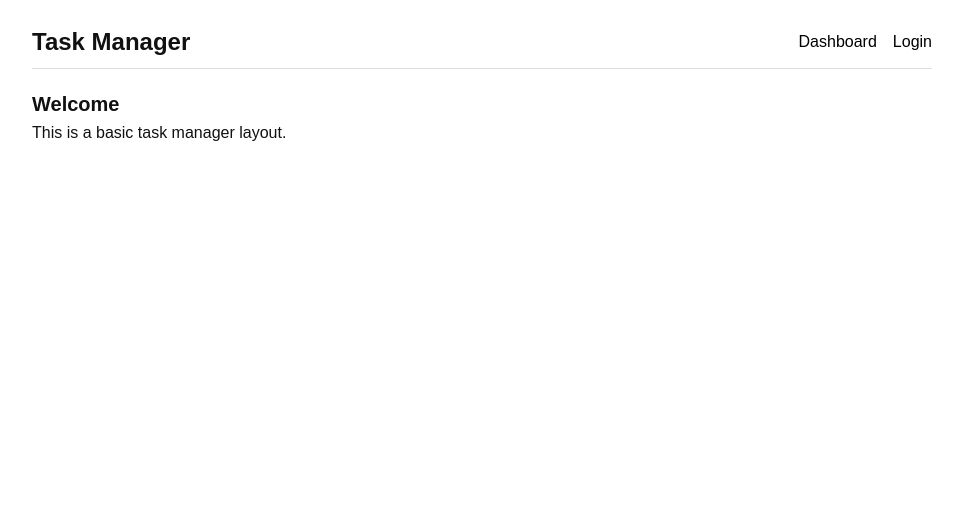
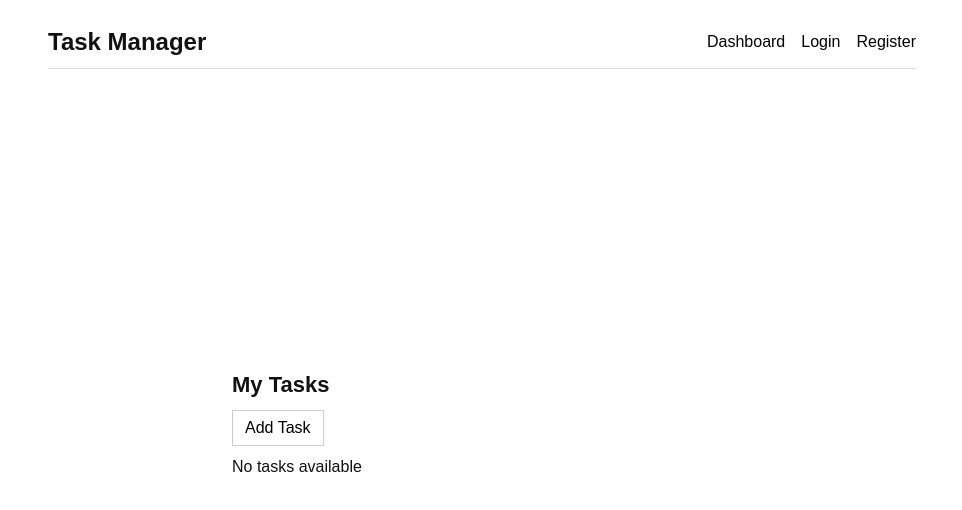
Before and after one commit to goliakash/Task_management_devops_project, a React app in the folder frontend/: page / in a window 1280 px wide. Shown: the top 510 px of the page, without its empty margins (158-1120 px from the left). Built offline with nearby package versions, Linux system fonts and the light colour scheme; the HTML template or start-up script is replaced by a standard one.

Commit message:
add some files and edited some code

```diff
--- a/frontend/package.json
+++ b/frontend/package.json
@@ -10,6 +10,7 @@
     "preview": "vite preview"
   },
   "dependencies": {
+    "axios": "^1.14.0",
     "react": "^19.2.4",
     "react-dom": "^19.2.4"
   },
--- a/frontend/src/App.css
+++ b/frontend/src/App.css
@@ -2,6 +2,8 @@
   max-width: 900px;
   margin: 0 auto;
   padding: 16px;
+  min-height: 100vh;
+  box-sizing: border-box;
 }
 
 .navbar {
@@ -23,20 +25,71 @@
   gap: 16px;
 }
 
-.nav-links a {
+.nav-links button {
+  background: none;
+  border: none;
+  padding: 0;
+  font-size: 16px;
+  font-family: inherit;
+  cursor: pointer;
   color: #000000;
   text-decoration: none;
 }
 
 .content {
-  padding-top: 24px;
+  min-height: calc(100vh - 90px);
+  display: flex;
+  align-items: center;
+  justify-content: center;
 }
 
-.content h2 {
-  margin: 0 0 8px;
-  font-size: 20px;
+.dashboard-page {
+  width: 100%;
+  max-width: 500px;
 }
 
-.content p {
-  margin: 0;
+.dashboard-page h2 {
+  margin: 0 0 12px;
+  font-size: 22px;
 }
+
+.dashboard-page button {
+  border: 1px solid #cccccc;
+  background: #ffffff;
+  padding: 8px 12px;
+  font-size: 16px;
+  cursor: pointer;
+  margin-bottom: 12px;
+}
+
+.form-page {
+  width: 100%;
+  max-width: 360px;
+}
+
+.form-page h2 {
+  margin: 0 0 16px;
+  text-align: center;
+  font-size: 22px;
+}
+
+.auth-form {
+  display: flex;
+  flex-direction: column;
+  gap: 10px;
+}
+
+.auth-form input {
+  border: 1px solid #cccccc;
+  padding: 10px;
+  font-size: 16px;
+}
+
+.auth-form button {
+  margin-top: 8px;
+  border: 1px solid #cccccc;
+  background: #ffffff;
+  padding: 10px;
+  font-size: 16px;
+  cursor: pointer;
+}
--- a/frontend/src/App.jsx
+++ b/frontend/src/App.jsx
@@ -1,19 +1,62 @@
+import { useState } from 'react'
 import './App.css'
 
 function App() {
+  const [currentPage, setCurrentPage] = useState('dashboard')
+
   return (
     <div className="app">
       <nav className="navbar">
         <h1>Task Manager</h1>
         <div className="nav-links">
-          <a href="#">Dashboard</a>
-          <a href="#">Login</a>
+          <button type="button" onClick={() => setCurrentPage('dashboard')}>
+            Dashboard
+          </button>
+          <button type="button" onClick={() => setCurrentPage('login')}>
+            Login
+          </button>
+          <button type="button" onClick={() => setCurrentPage('register')}>
+            Register
+          </button>
         </div>
       </nav>
 
       <main className="content">
-        <h2>Welcome</h2>
-        <p>This is a basic task manager layout.</p>
+        {currentPage === 'dashboard' ? (
+          <div className="dashboard-page">
+            <h2>My Tasks</h2>
+            <div>
+              <button type="button">Add Task</button>
+            </div>
+            <div>No tasks available</div>
+          </div>
+        ) : currentPage === 'login' ? (
+          <section className="form-page">
+            <h2>Login</h2>
+            <form className="auth-form">
+              <label htmlFor="login-email">Email</label>
+              <input id="login-email" type="email" />
+
+              <label htmlFor="login-password">Password</label>
+              <input id="login-password" type="password" />
+
+              <button type="submit">Submit</button>
+            </form>
+          </section>
+        ) : (
+          <section className="form-page">
+            <h2>Register</h2>
+            <form className="auth-form">
+              <label htmlFor="register-email">Email</label>
+              <input id="register-email" type="email" />
+
+              <label htmlFor="register-password">Password</label>
+              <input id="register-password" type="password" />
+
+              <button type="submit">Submit</button>
+            </form>
+          </section>
+        )}
       </main>
     </div>
   )
```
Also changed, not shown: frontend/src/services/api.js (added, +67 -0 lines), 1 other file (tests, documents, lock files or other folders).
